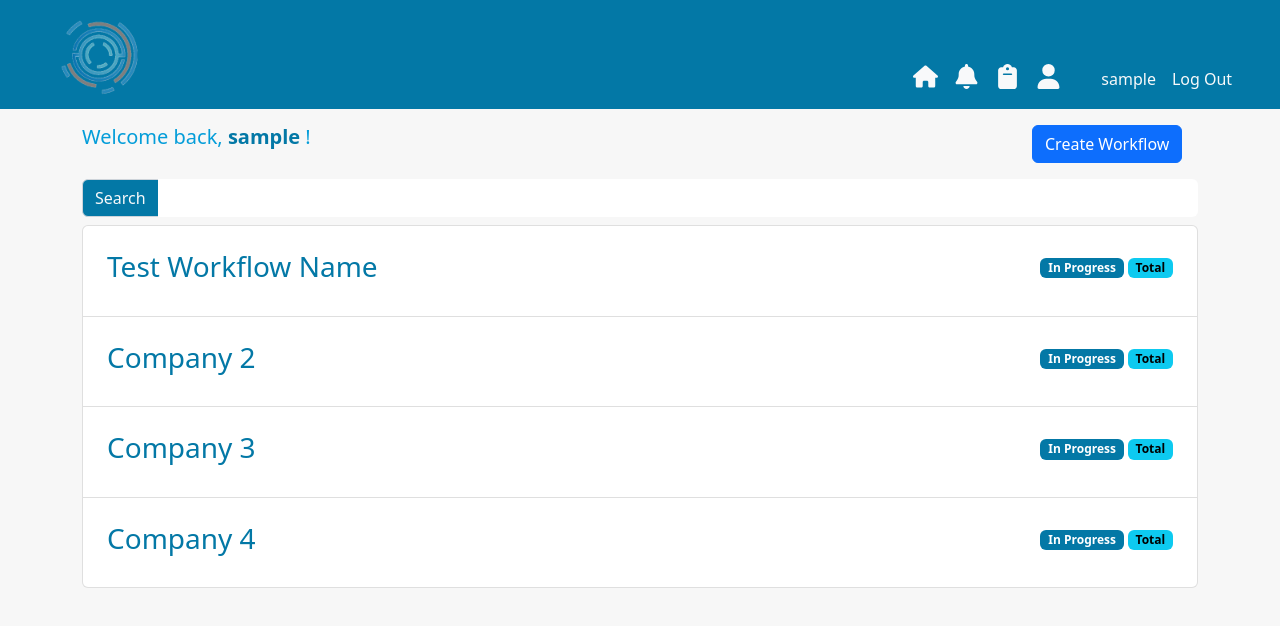
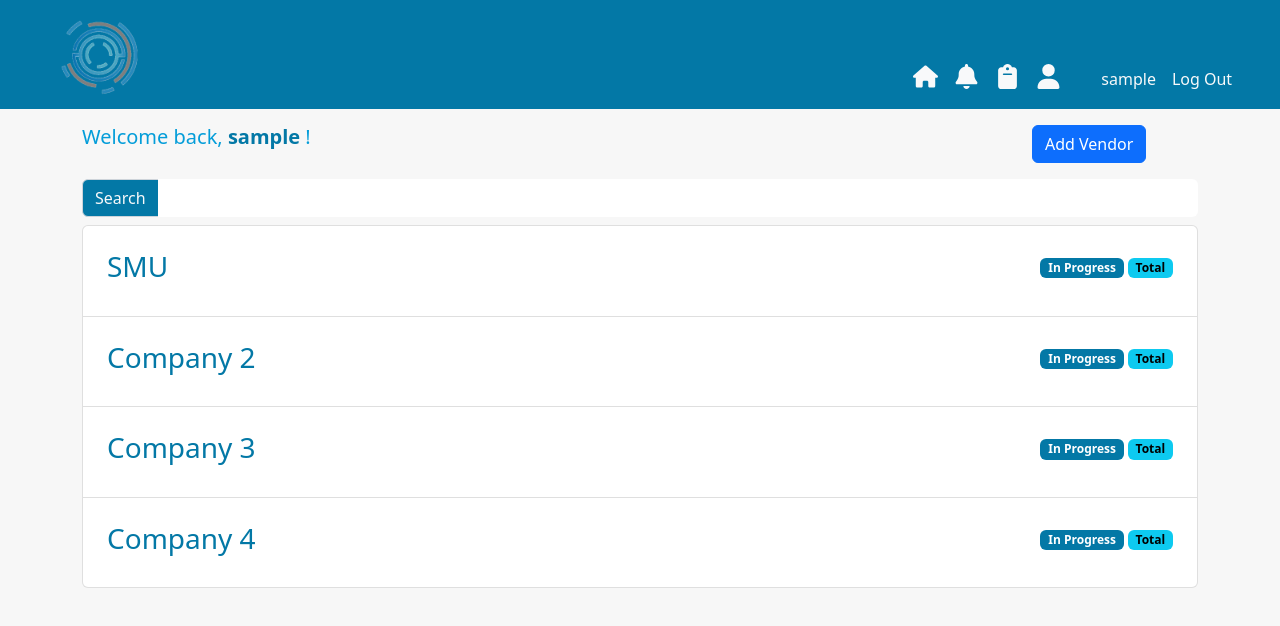
Before and after one commit to TeoSean00/Vendor_Form_Management_System_Frontend, a Vue app: page /vendors in a window 1280 px wide. Shown: the top 626 px of the page. Built offline with nearby package versions, Linux system fonts and the light colour scheme; sample sign-in values are in the browser's storage.

Commit message:
Update ManageVendorView.vue

```diff
--- a/src/views/ManageVendorView.vue
+++ b/src/views/ManageVendorView.vue
@@ -13,7 +13,7 @@
       <div class="col-2">
 
       <button class="btn btn-primary" @click="toggleNewWorkflow">
-        Create Workflow
+        Add Vendor
       </button>
       </div>
 
@@ -21,7 +21,7 @@
 
     <form action="">
       <div class="input-group mb-2">
-        <span class="input-group-text bluebg text-light" id="basic-addon3">Search</span>
+        <span class="input-group-text bluebg text-light" @click="filter" id="basic-addon3">Search</span>
         <input v-model="searchName" type="text" class="form-control" id="basic-url" aria-describedby="basic-addon3">
       </div>
     </form>
@@ -45,19 +45,13 @@
 
 
     </div>
-    <div v-if="searchName" class="list-group flex">
+    <!-- <div v-else class="list-group flex">
       <a v-for="workflow in workflows"  href="#" class="justify-content-between list-group-item list-group-item-action text-main-blue p-4 d-flex" aria-current="true">
 
 
         <span v-if="workflow.workflowName.includes(searchName)" >
           <h3>{{workflow.workflowName}}</h3>
         </span>
-        <span>
-          {{ searchName }}
-        </span> -->
-        <!-- <span v-else>
-          <h3>{{ workflow.workflowName }}</h3>
-        </span> -->
 
         <div class="float-right">
           <span class="badge bluebg mx-1 mt-2" >In Progress</span>
@@ -65,15 +59,16 @@
         </div>
 
       </a>
-    </div>
 
+    </div> -->
+    {{ searchName }}
   </div>
 
-
+<!-- {{workflow.forms._rawValue.length}} -->
 
 
 <!-- Modal -->
-<div class="modal fade" id="exampleModal" tabindex="-1" aria-labelledby="exampleModalLabel" aria-hidden="true">
+<!-- <div class="modal fade" id="exampleModal" tabindex="-1" aria-labelledby="exampleModalLabel" aria-hidden="true">
   <div class="modal-dialog">
     <div class="modal-content">
       <div class="modal-header">
@@ -94,7 +89,7 @@
       </div>
     </div>
   </div>
-</div>
+</div> -->
 
 </template>
 
@@ -137,7 +132,7 @@ export default {
     var workflows = ref([
       {
         workflowId: 1,
-        workflowName: "Test Workflow Name",
+        workflowName: "SMU",
         forms: [
           {
             formId: 1,
@@ -195,12 +190,6 @@ export default {
         ],
       },
     ]);
-
-    function showModalFn(){
-      showModal = true;
-      console.log("Shown Modal");
-    }
-
     function toggleCollapse(workflow) {
       workflow.collapse = !workflow.collapse;
       console.log("Toggle Collapse");
@@ -242,8 +231,7 @@ export default {
       toggleFormview,
       toggleNewWorkflow,
       toggleEditWorkflow,
-      showModalFn,
-      searchName
+      searchName,
     };
   },
 };
```
